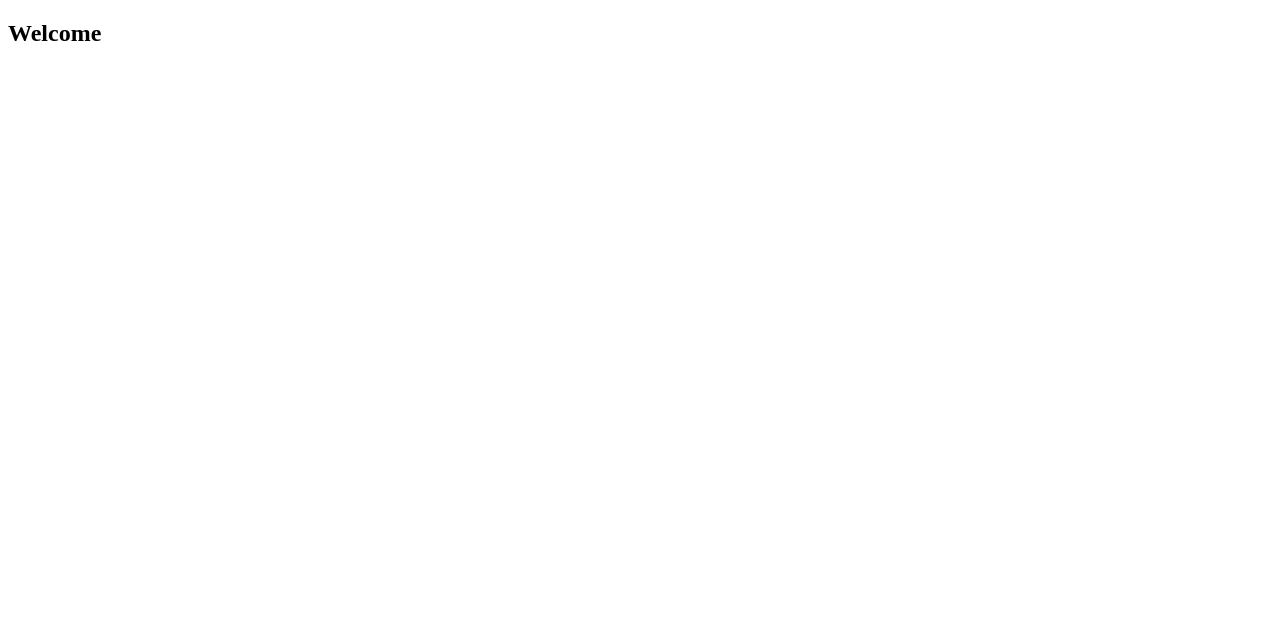
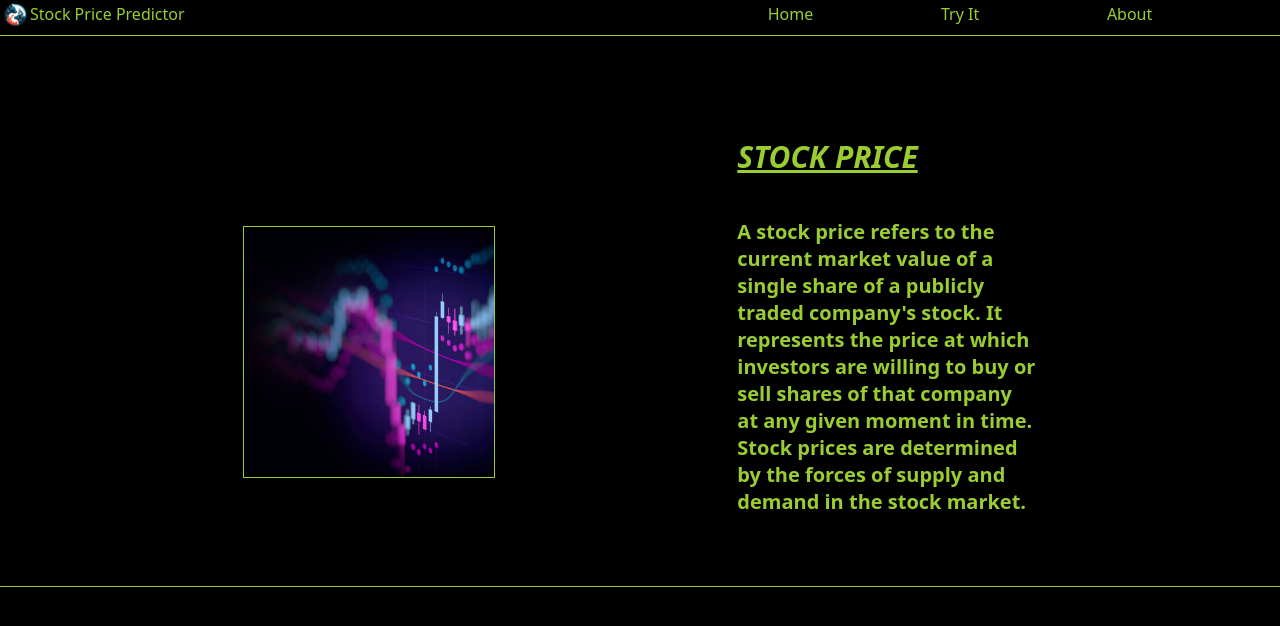
Before and after one commit to Kartikay-Kesar/Stock-Price-Predictor, a plain HTML site: page index.html in a window 1280 px wide. Drawn offline with Linux system fonts and the light colour scheme.

Commit message:
adding the index.html, style.css file and the resource folder

```diff
--- a/index.html
+++ b/index.html
@@ -3,9 +3,44 @@
 <head>
     <meta charset="UTF-8">
     <meta name="viewport" content="width=device-width, initial-scale=1.0">
-    <title>Stock-Price-Predictor</title>
+    <title>Stock Price Predictor</title>
+    <link rel="shortcut icon" href="resources/logo2.png" type="image/x-icon">
+    <script src="https://kit.fontawesome.com/273f01831a.js" crossorigin="anonymous"></script>
+    <link rel="stylesheet" href="style.css">
+
 </head>
 <body>
-    <h2>Welcome</h2>
+
+    <div class="navbar">
+
+        <div class="logos">
+            <a href="#"><img src="resources/logo2.png" alt=""></a>
+            <a id = "spp" href="#">Stock Price Predictor</a>
+        </div>
+
+
+        <div class="options">
+            <a href="#">Home</a>
+            <a href="#">Try It</a>
+            <a href="#">About</a>
+        </div>
+
+    </div>
+
+    <div class="container">
+        <div class = "stock_image"></div>
+
+        <div id = "stock_price_text">
+            <u><i>STOCK PRICE</i></u>
+            <br>
+
+                <p>
+                    A stock price refers to the current market value of a single share of a publicly traded company's stock. It represents the price at which investors are willing to buy or sell shares of that company at any given moment in time. Stock prices are determined by the forces of supply and demand in the stock market.
+                </p>
+
+
+        </div>
+    </div>
+
 </body>
 </html>
--- /dev/null
+++ b/style.css
@@ -0,0 +1,109 @@
+*
+{
+    margin:0;
+    padding:0;
+    font-family: system-ui, -apple-system, BlinkMacSystemFont, 'Segoe UI', Roboto, Oxygen, Ubuntu, Cantarell, 'Open Sans', 'Helvetica Neue', sans-serif;
+    background-color: black;
+    color:yellowgreen;
+}
+
+/* anchor tag */
+a
+{
+    text-decoration: none;
+}
+
+/* navbar */
+.navbar
+{
+    /* border-top: 1px solid yellowgreen; */
+    display: flex;
+    width:100vw;
+    border-bottom : 1px solid yellowgreen;
+}
+
+#spp
+{
+    margin-top: 3px;
+}
+
+.logos
+{
+    display: flex;
+    width:50vw;
+}
+
+/* logo image */
+img
+{
+    height:30px;
+    width:30px;
+    display: inline;
+}
+
+/* div options */
+
+.options
+{
+    margin-top:3px;
+    display: flex;
+    width:50vw;
+    justify-content:space-evenly;
+}
+
+.container
+{
+    margin-top: 100px;
+    height:450px;
+    width:100vw;
+    display:flex;
+    justify-content: space-evenly;
+    align-items: flex-start;
+    border-bottom: 1px solid yellowgreen;
+}
+#stock_price_text
+{
+    display:flex;
+    width:300px;
+    height: 300px;
+    font-size:30px;
+    font-weight: bolder;
+    flex-direction: column;
+    align-items: flex-start;
+    animation-name:animatetext;
+    animation-duration: 1s;
+    animation-timing-function: ease-in;
+    animation-iteration-count: 1;
+}
+
+p
+{
+    font-size: 20px;
+}
+
+@keyframes animatetext
+{
+    from
+    {
+        width:50px;
+        font-size:2px;
+    }
+    to
+    {
+        width:300px;
+        font-size:30px;
+        font-weight: bolder;
+    }
+}
+/* stock image */
+
+.stock_image
+{
+    height:250px;
+    width:250px;
+    margin-top:90px;
+    background-color : white;
+    background-image: url(resources/stock_image.jpeg);
+    background-size: cover;
+    border : 1px solid yellowgreen;
+}
```
Also changed, not shown: resources/logo.png (added), resources/logo2.png (added), resources/stock_image.jpeg (added), 2 other files.
